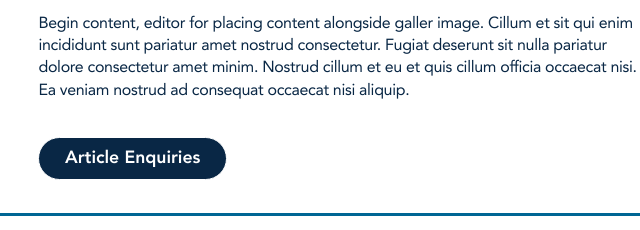
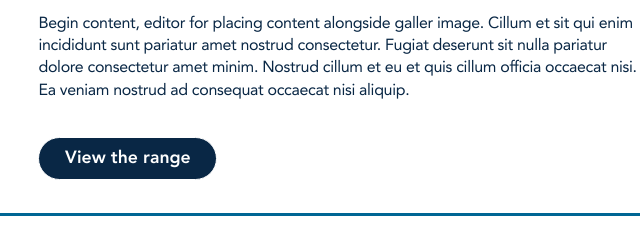
Before and after one commit to vaughanthompson/vva, a plain HTML site: page news-article.html in a window 1280 px wide. Shown: the part 1377-1607 px from the top of the page, 46-686 px from the left. Drawn offline with Linux system fonts and the light colour scheme; files whose address does not match are found by name.

Commit message:
article cta edit

```diff
--- a/news-article.html
+++ b/news-article.html
@@ -272,7 +272,7 @@
 
 
                     <br>
-                    <a href="enquiry" class="ctaButton">Article Enquiries</a>
+                    <a href="/catg" class="ctaButton">View the range</a>
 
 
                 </section>
```
